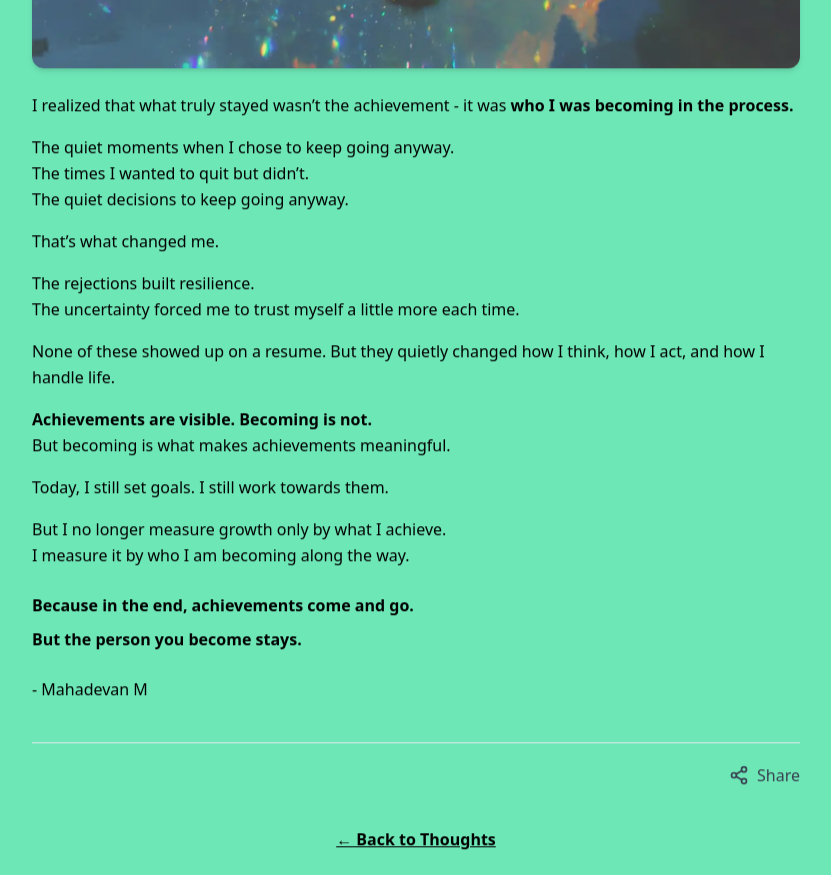
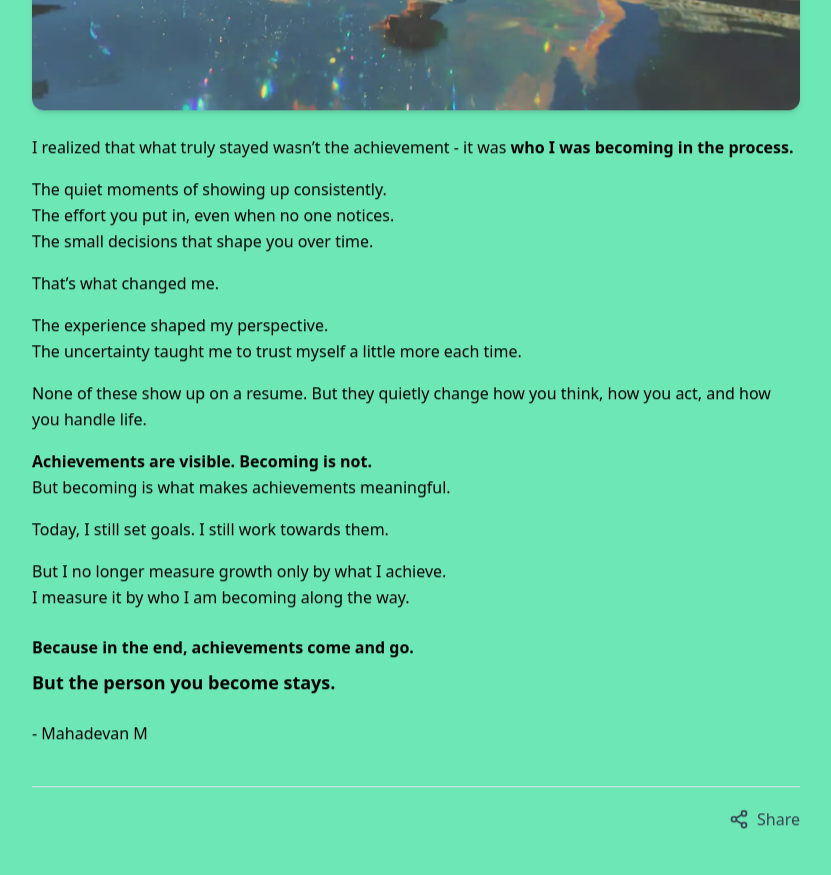
Before and after one commit to Mahadevan2005/Latest_Portfolio, a React (Vite) app: page /thoughts/becoming in a window 1280 px wide. Shown: the part 1080-1955 px from the top of the page, without its empty margins (224-1055 px from the left). Built offline with nearby package versions, Linux system fonts and the light colour scheme.

Commit message:
updated becoming thought content

```diff
--- a/src/pages/ThoughtDetail.tsx
+++ b/src/pages/ThoughtDetail.tsx
@@ -67,28 +67,46 @@ const thoughts = {
     title: "Becoming Over Achieving!",
     text: `
         <p>For a long time, I thought life was about achieving things - good grades, strong projects, and opportunities I once felt were out of reach.</p>
+
         <p class="mt-4">And for a while, that belief worked. It kept me moving.</p>
+
         <p class="mt-4">But somewhere along the way, I noticed something subtle.</p>
+
         <p class="mt-4">Every time I reached a milestone, the feeling didn’t last as long as I expected. The excitement faded, and I found myself chasing the next thing again. It felt like progress, but also like a loop.</p>
+
         <p class="mt-4">That’s when it started to change for me.</p>
-        <img src="/thoughts/becoming.png" alt="Late night work" class="mx-auto my-6 rounded-xl shadow-md" />
+
+        <p class="mt-4">Interestingly, it was during these past few months that this shift became clear to me.</p>
+
+        <img src="/thoughts/becoming.png" alt="Focused work moment" class="mx-auto my-6 rounded-xl shadow-md" />
+
         <p class="mt-4">I realized that what truly stayed wasn’t the achievement - it was <strong>who I was becoming in the process.</strong></p>
+
         <p class="mt-4">
-        The quiet moments when I chose to keep going anyway.<br>
-        The times I wanted to quit but didn’t.<br>
-        The quiet decisions to keep going anyway.
+        The quiet moments of showing up consistently.<br>
+        The effort you put in, even when no one notices.<br>
+        The small decisions that shape you over time.
         </p>
+
         <p class="mt-4">That’s what changed me.</p>
-        <p class="mt-4">The rejections built resilience.<br>
-        The uncertainty forced me to trust myself a little more each time.</p>
-        <p class="mt-4">None of these showed up on a resume. But they quietly changed how I think, how I act, and how I handle life.</p>
+
+        <p class="mt-4">The experience shaped my perspective.<br>
+        The uncertainty taught me to trust myself a little more each time.</p>
+
+        <p class="mt-4">None of these show up on a resume. But they quietly change how you think, how you act, and how you handle life.</p>
+
         <p class="mt-4"><strong>Achievements are visible. Becoming is not.</strong><br>
         But becoming is what makes achievements meaningful.</p>
+
         <p class="mt-4">Today, I still set goals. I still work towards them.</p>
+
         <p class="mt-4">But I no longer measure growth only by what I achieve.<br>
         I measure it by who I am becoming along the way.</p>
+
         <p class="mt-6 font-semibold">Because in the end, achievements come and go.</p>
-        <p class="font-bold mt-2">But the person you become stays.</p>
+
+        <p class="font-bold mt-2 text-lg">But the person you become stays.</p>
+
         <p class="mt-6">- Mahadevan M</p>
     `,
     date: "Apr 4, 2026",
```
